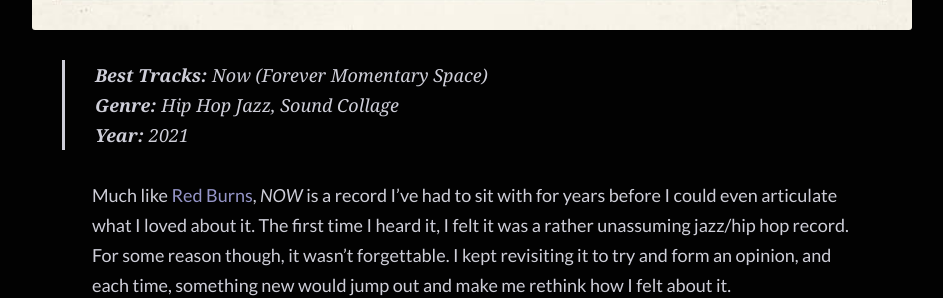
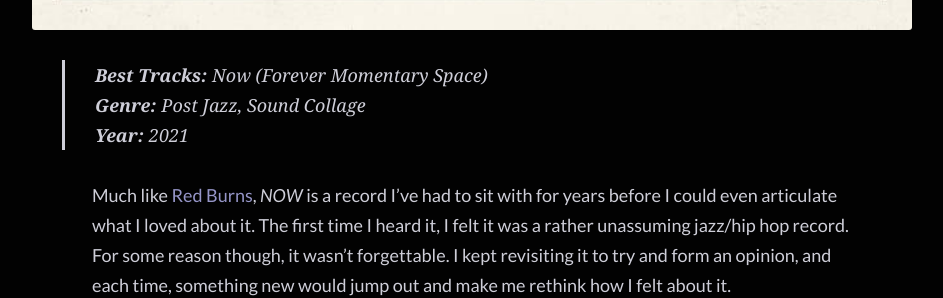
Before and after one commit to SamsonGoodenough/wieben-site, a Jekyll site: the page built from _posts/2024-02-29-Now-Review.md, in a window 1280 px wide and 900 px high, scrolled down 1091 px. Shown: the part 167-465 px from the top of the window, without its empty margins (168-1111 px from the left). Built offline with Jekyll 4.4.1, drawn with Linux system fonts in a browser that asks for light colours; some web fonts are replaced.

Commit message:
genre rename

```diff
--- a/_posts/2024-02-29-Now-Review.md
+++ b/_posts/2024-02-29-Now-Review.md
@@ -8,7 +8,7 @@ tags: [reviews]
 ---
 
 >**Best Tracks:** Now (Forever Momentary Space)<br>
->**Genre:** Hip Hop Jazz, Sound Collage<br>
+>**Genre:** Post Jazz, Sound Collage<br>
 >**Year:** 2021
 
 Much like [Red Burns](https://wieben.ca/red-burns-review), *NOW* is a record I've had to sit with for years before I could even articulate what I loved about it. The first time I heard it, I felt it was a rather unassuming jazz/hip hop record. For some reason though, it wasn't forgettable. I kept revisiting it to try and form an opinion, and each time, something new would jump out and make me rethink how I felt about it.
```
